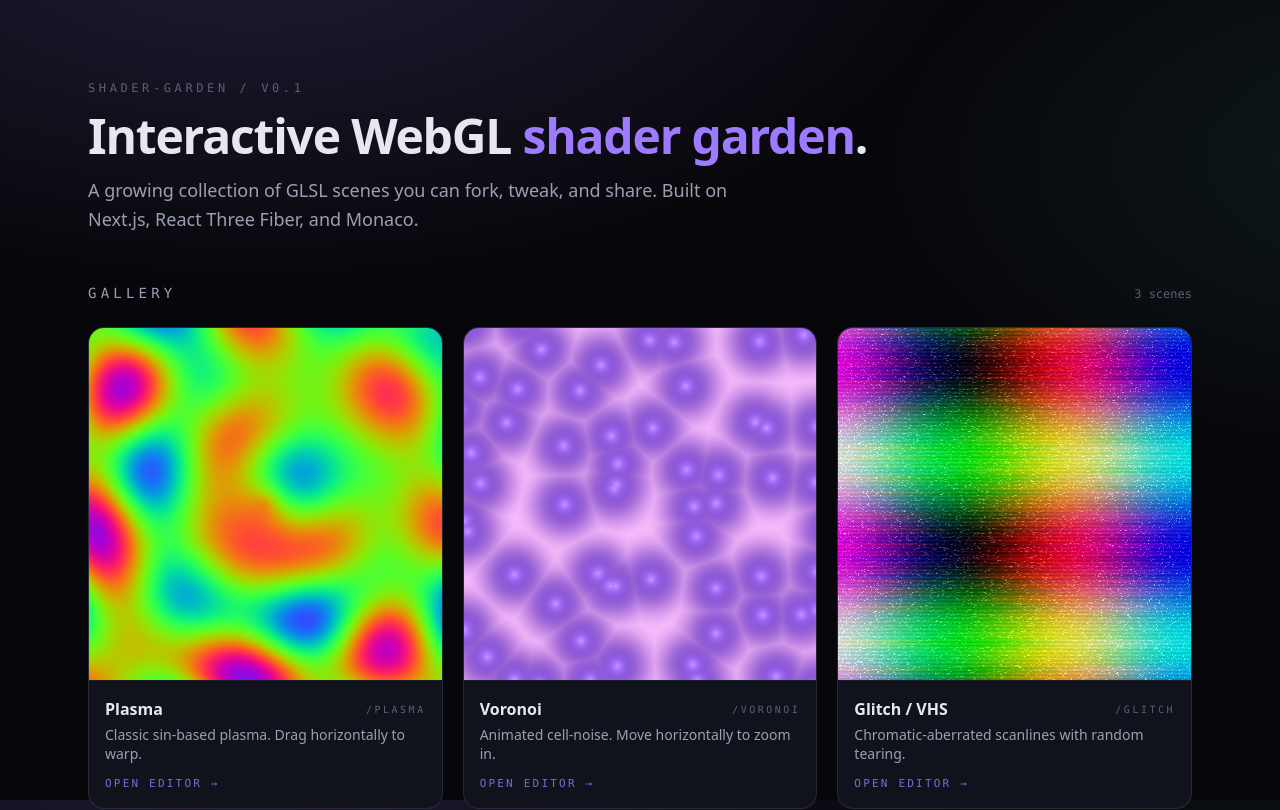
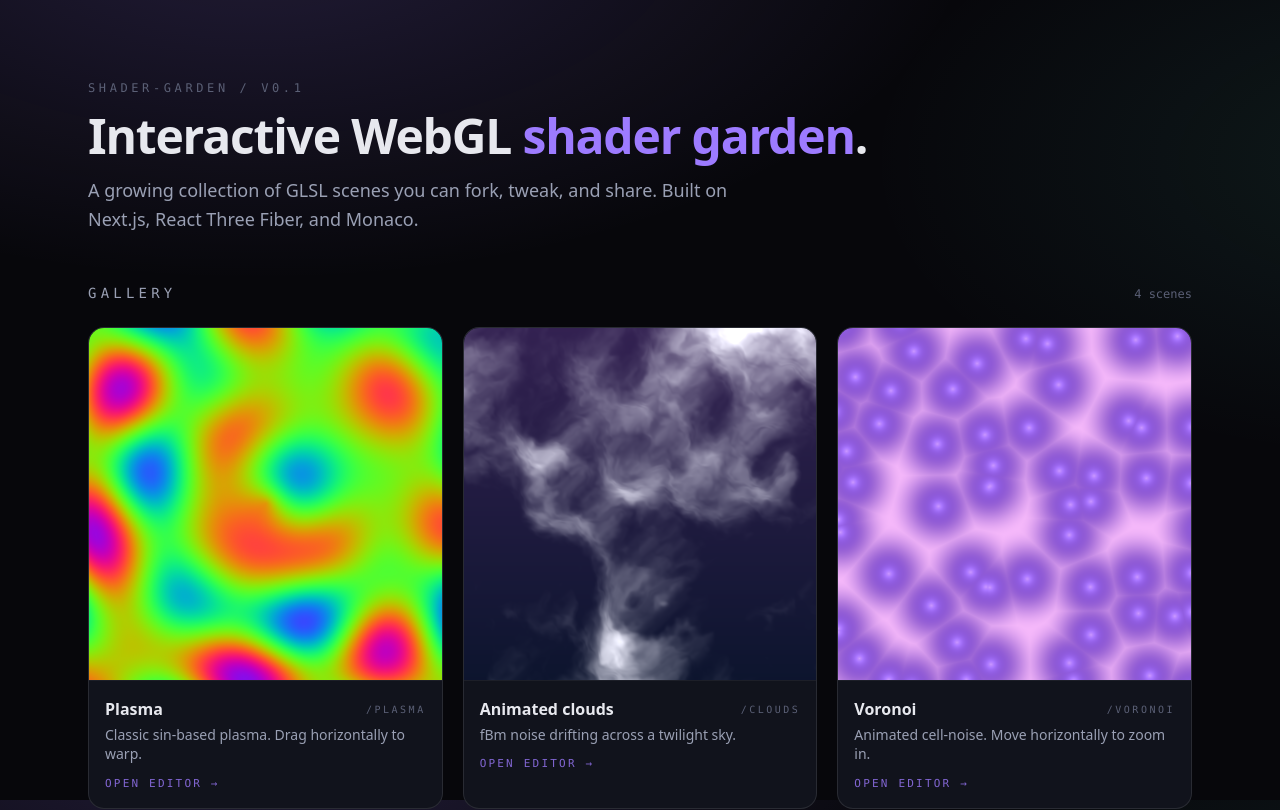
Before and after one commit to FeriKO-tech/shader-garden, a Next.js app: page / in a window 1280 px wide. Shown: the top 810 px of the page. Built offline with nearby package versions, Linux system fonts and the light colour scheme.

Commit message:
feat(scene): animated noise clouds

```diff
--- /dev/null
+++ b/src/shaders/clouds/meta.ts
@@ -0,0 +1,18 @@
+import type { UniformDef } from '../types';
+import fragment from './fragment.glsl';
+import vertex from './vertex.glsl';
+
+const uniforms: UniformDef[] = [
+  { name: 'u_scale', type: 'float', label: 'Scale', default: 4.0, min: 1, max: 10, step: 0.1 },
+  { name: 'u_speed', type: 'float', label: 'Speed', default: 1.0, min: 0, max: 3, step: 0.05 },
+  { name: 'u_tint', type: 'color', label: 'Cloud tint', default: [0.95, 0.95, 1.0] },
+];
+
+export const cloudsMeta = {
+  slug: 'clouds',
+  title: 'Animated clouds',
+  description: 'fBm noise drifting across a twilight sky.',
+  vertex,
+  fragment,
+  uniforms,
+};
--- a/src/shaders/registry.ts
+++ b/src/shaders/registry.ts
@@ -1,3 +1,4 @@
+import { cloudsMeta } from './clouds/meta';
 import { glitchMeta } from './glitch/meta';
 import { plasmaMeta } from './plasma/meta';
 import { voronoiMeta } from './voronoi/meta';
@@ -12,7 +13,7 @@ export type SceneMeta = {
   uniforms?: UniformDef[];
 };
 
-export const scenes: SceneMeta[] = [plasmaMeta, voronoiMeta, glitchMeta];
+export const scenes: SceneMeta[] = [plasmaMeta, cloudsMeta, voronoiMeta, glitchMeta];
 
 export function getSceneBySlug(slug: string): SceneMeta | undefined {
   return scenes.find((scene) => scene.slug === slug);
```
Also changed, not shown: src/shaders/clouds/fragment.glsl (added), src/shaders/clouds/vertex.glsl (added).
